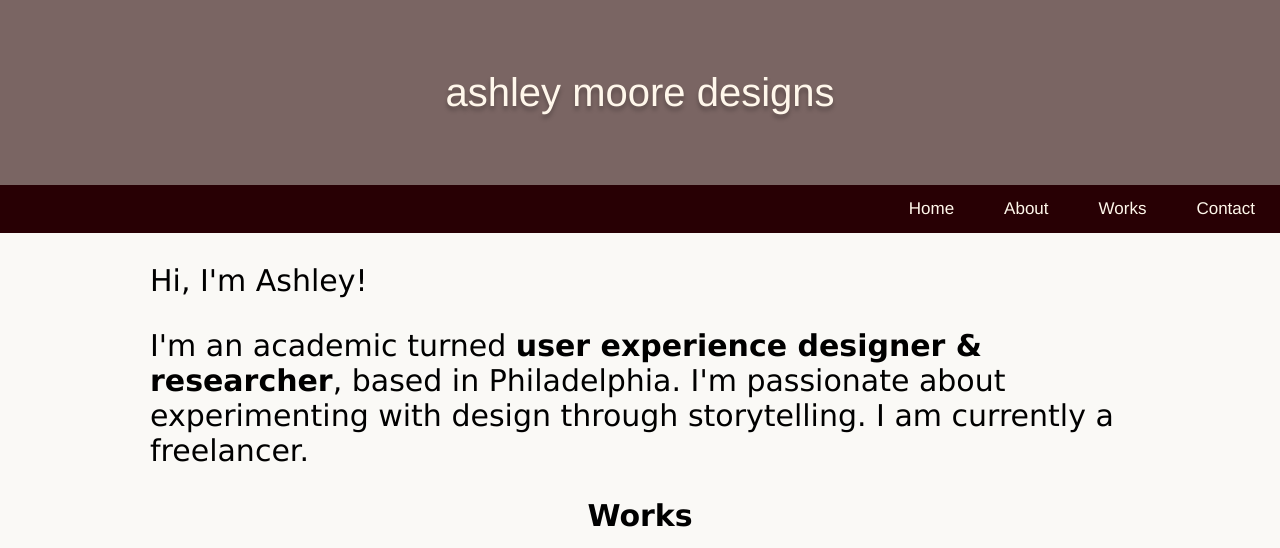
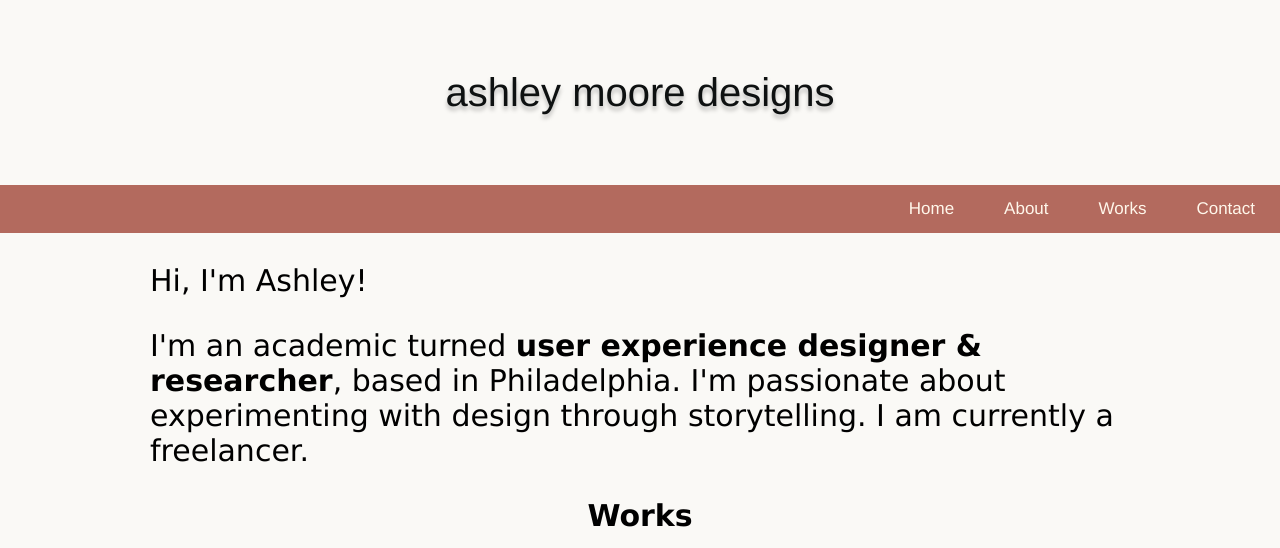
Before and after one commit to amoore66349/amuxportfolio, a plain HTML site: page index.html in a window 1280 px wide. Shown: the top 548 px of the page. Drawn offline with Linux system fonts and the light colour scheme.

Commit message:
Update uxportfoliohomepage.css

```diff
--- a/uxportfoliohomepage.css
+++ b/uxportfoliohomepage.css
@@ -1,7 +1,7 @@
 HOMEPAGE CSS
 
 head  {
-  background-color: #797596
+  background-color: #FAF9F6
 }
 
 body {
@@ -14,18 +14,18 @@ div.topline  {
   text-align: center;
 	text-shadow: 0px 4px 4px #00000040;
   font-family: "Inter-Regular", Helvetica;
-	background-color: #7A6563;
+	background-color: #FAF9F6;
 	padding: 30PX;
 }
 
 p.ashmooredesigns {
   font-size: 40px;
-	color: #fff7eb;
+	color: #0e1111;
 }
 
 .topnav {
   overflow: hidden;
-  background-color: #280004;
+  background-color: #B36A5E;
   font-family: "Inter-Regular", Helvetica;
 }
 
```
